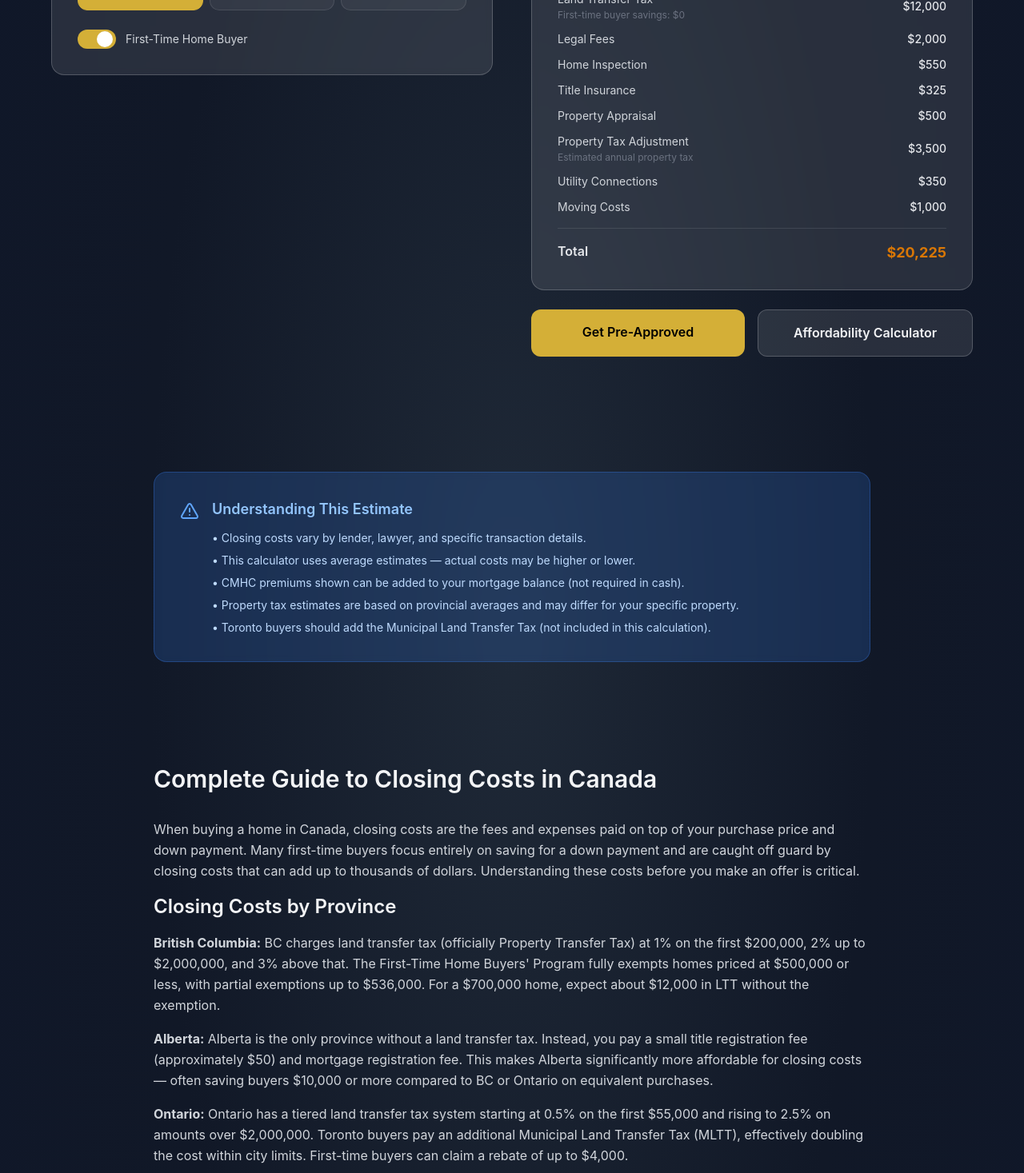
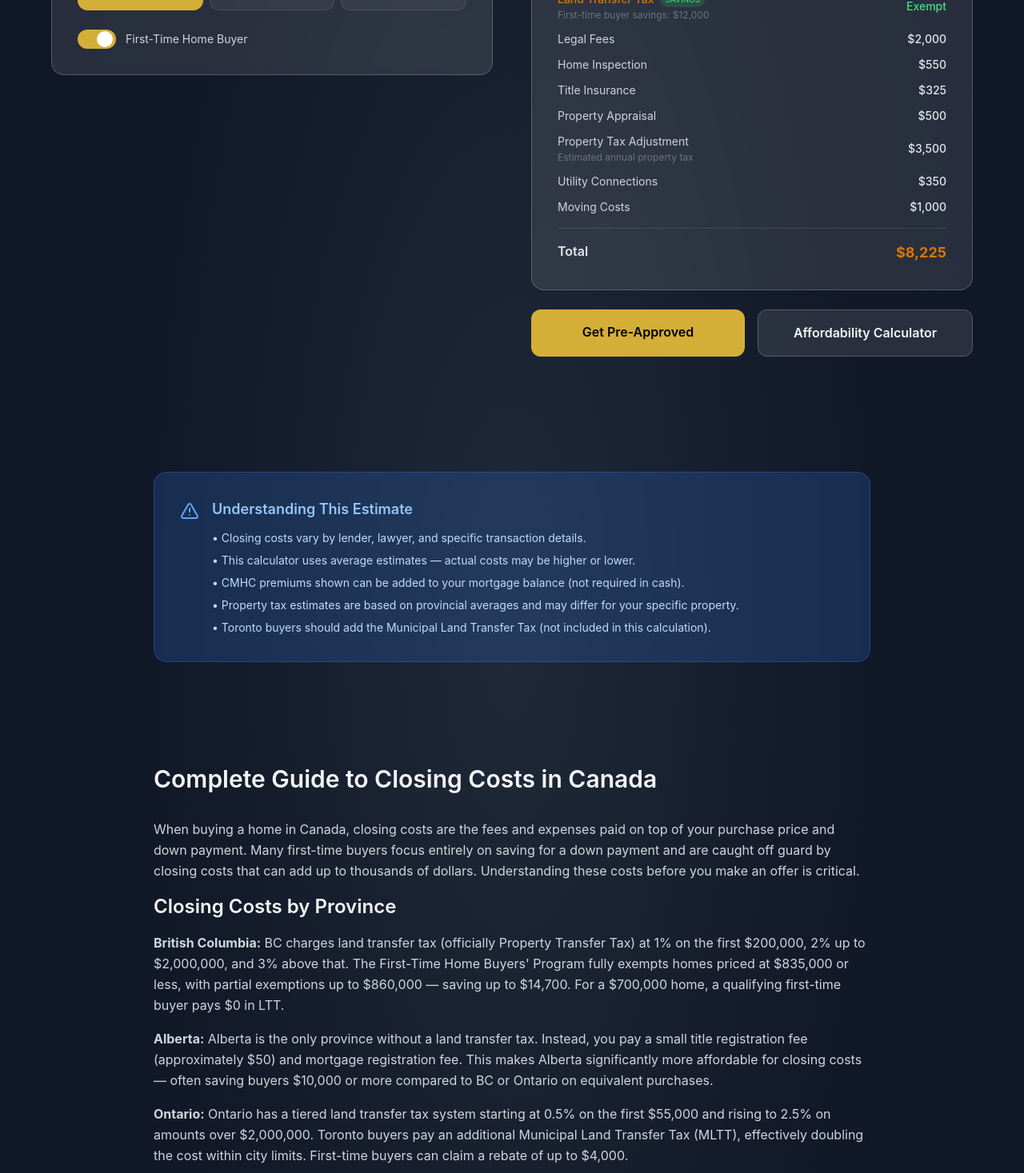
Before and after one commit to varun13125/kraft-mortgages, a Next.js app in the folder apps/web/: page /calculators/closing-costs in a window 1280 px wide. Shown: the part 1092-2559 px from the top of the page at 80% size. Built offline with nearby package versions, Linux system fonts and the light colour scheme; no server answers.

Commit message:
fix: BC FTHB PTT exemption threshold - K full, K partial (was K/K)
- BC raised thresholds significantly in 2025
- K FTHB now correctly shows /bin/zsh (fully exempt)
- Partial exemption phase-out: K-K
- Max savings ~,700
- Fixed both Closing Costs + Land Transfer Tax calculators

```diff
--- a/apps/web/app/(site)/calculators/closing-costs/page.tsx
+++ b/apps/web/app/(site)/calculators/closing-costs/page.tsx
@@ -16,24 +16,25 @@ type Province = "BC" | "AB" | "ON";
 /* ── Land Transfer Tax ──────────────────────────────── */
 
 function bcLTT(price: number, firstTime: boolean): number {
-  // BC First-Time Home Buyers' Program (2025):
-  // Full exemption: ≤ $500,000
-  // Partial exemption: $500,001 - $536,000 (gradual phase-out)
-  // No exemption: > $536,000
-  if (firstTime && price <= 500000) return 0;
-  if (firstTime && price <= 536000) {
-    // Phase-out: 2% on amount over $500K, reduced proportionally
-    const phaseOut = 1 - ((price - 500000) / 36000);
-    return (price - 500000) * 0.02 * (1 - phaseOut);
+  // BC First-Time Home Buyers' Program (2025/2026):
+  // Full exemption: ≤ $835,000
+  // Partial exemption: $835,001 - $860,000 (gradual phase-out)
+  // No exemption: > $860,000
+  // Savings up to ~$14,700 for qualifying buyers
+  if (firstTime && price <= 835000) return 0;
+  if (firstTime && price <= 860000) {
+    const phaseOut = 1 - ((price - 835000) / 25000);
+    return bcPTTBase(price) * (1 - phaseOut);
   }
+  return bcPTTBase(price);
+}
+
+function bcPTTBase(price: number): number {
   // Standard BC Property Transfer Tax brackets:
   // 1% on first $200K, 2% on $200K-$2M, 3% over $2M
-  let tax = 0;
-  if (price <= 200000) tax = price * 0.01;
-  else {
-    tax = 200000 * 0.01 + Math.min(price - 200000, 1800000) * 0.02;
-    if (price > 2000000) tax += (price - 2000000) * 0.03;
-  }
+  if (price <= 200000) return price * 0.01;
+  let tax = 200000 * 0.01 + Math.min(price - 200000, 1800000) * 0.02;
+  if (price > 2000000) tax += (price - 2000000) * 0.03;
   return tax;
 }
 
@@ -94,7 +95,7 @@ const faqs = [
   },
   {
     q: "How do first-time home buyer programs help with closing costs?",
-    a: "BC's First-Time Home Buyers' Program fully exempts land transfer tax on homes up to $500,000, with a partial exemption up to $536,000. Ontario offers a rebate of up to $4,000 for first-time buyers. These programs can save thousands at closing — check eligibility based on your province and purchase price."
+    a: "BC's First-Time Home Buyers' Program fully exempts land transfer tax on homes up to $835,000, with a partial exemption up to $860,000. Ontario offers a rebate of up to $4,000 for first-time buyers. These programs can save thousands at closing — check eligibility based on your province and purchase price."
   },
   {
     q: "Can I roll closing costs into my mortgage?",
@@ -373,7 +374,7 @@ export default function ClosingCostsPage() {
 
               <h3 className="text-2xl font-semibold text-gray-100 mt-8">Closing Costs by Province</h3>
 
-              <p><strong>British Columbia:</strong> BC charges land transfer tax (officially Property Transfer Tax) at 1% on the first $200,000, 2% up to $2,000,000, and 3% above that. The First-Time Home Buyers&apos; Program fully exempts homes priced at $500,000 or less, with partial exemptions up to $536,000. For a $700,000 home, expect about $12,000 in LTT without the exemption.</p>
+              <p><strong>British Columbia:</strong> BC charges land transfer tax (officially Property Transfer Tax) at 1% on the first $200,000, 2% up to $2,000,000, and 3% above that. The First-Time Home Buyers&apos; Program fully exempts homes priced at $835,000 or less, with partial exemptions up to $860,000 — saving up to $14,700. For a $700,000 home, a qualifying first-time buyer pays $0 in LTT.</p>
 
               <p><strong>Alberta:</strong> Alberta is the only province without a land transfer tax. Instead, you pay a small title registration fee (approximately $50) and mortgage registration fee. This makes Alberta significantly more affordable for closing costs — often saving buyers $10,000 or more compared to BC or Ontario on equivalent purchases.</p>
 
--- a/apps/web/app/(site)/calculators/land-transfer-tax/page.tsx
+++ b/apps/web/app/(site)/calculators/land-transfer-tax/page.tsx
@@ -70,8 +70,10 @@ function ontLTT(price: number): { brackets: { label: string; amount: number; rat
 }
 
 function bcFTHRRebate(price: number): number {
-  if (price <= 500000) return 1.0; // full exemption
-  if (price <= 536000) return (536000 - price) / 36000;
+  // BC FTHB PTT Exemption 2025/2026
+  // Full exemption: ≤ $835,000 | Partial: $835,001 - $860,000
+  if (price <= 835000) return 1.0;
+  if (price <= 860000) return (860000 - price) / 25000;
   return 0;
 }
 
@@ -342,7 +344,7 @@ export default function LandTransferTax() {
               BC charges a Property Transfer Tax (PTT) based on tiered brackets: 1% on the first $200,000, 2% between $200,000 and $2,000,000, and 3% on the portion over $2,000,000. An additional 2% applies to properties over $3,000,000 for foreign entities and satellite families (exempt for Canadian citizens and permanent residents living in BC).
             </p>
             <p className="text-gray-300 leading-relaxed mb-4">
-              <strong>First-Time Home Buyers&apos; Program:</strong> First-time buyers in BC may be fully exempt from the PTT on homes up to $500,000. A partial exemption applies for homes between $500,000 and $536,000. To qualify, you must be a Canadian citizen or permanent resident, have lived in BC for at least 12 months, have never owned an interest in a principal residence anywhere, and the home must be your principal residence.
+              <strong>First-Time Home Buyers&apos; Program:</strong> First-time buyers in BC may be fully exempt from the PTT on homes up to $835,000. A partial exemption applies for homes between $835,000 and $860,000. To qualify, you must be a Canadian citizen or permanent resident, have lived in BC for at least 12 months, have never owned an interest in a principal residence anywhere, and the home must be your principal residence.
             </p>
 
             <h3 className="text-2xl font-semibold text-gold-400 mt-8 mb-4">Alberta Land Registration</h3>
```
